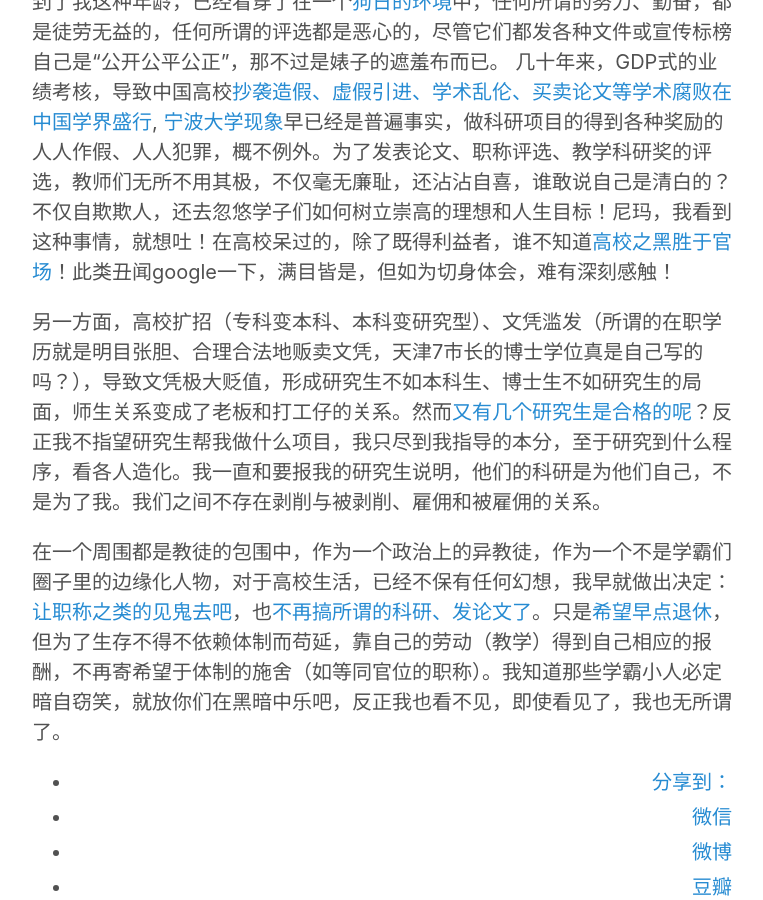
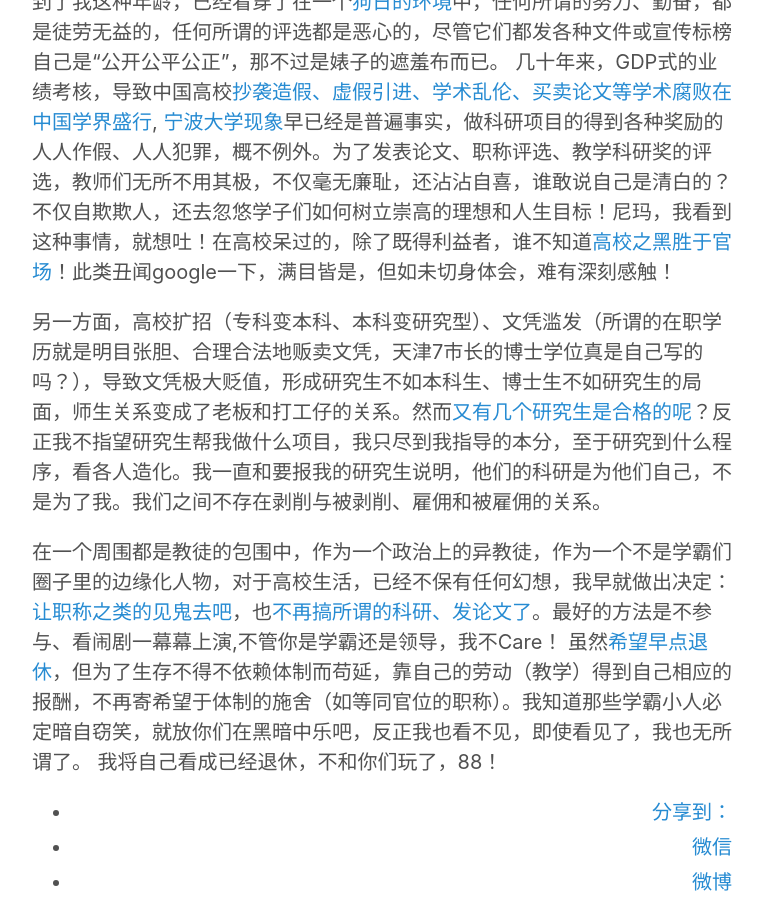
Before and after one commit to hwdong/hwdong-old.github.io, a Jekyll site: the page built from _posts/2014-01-10-不再参与任何科研项目，等待退休.md, in a window 1280 px wide and 900 px high, scrolled down 244 px. Shown: the whole window, without its empty margins (258-1021 px from the left). Built offline with Jekyll 4.4.1, drawn with Linux system fonts in a browser that asks for light colours; comment, search, counter and statistics services are not loaded.

Commit message:
no research

```diff
--- a/_posts/2014-01-10-不再参与任何科研项目，等待退休.md
+++ b/_posts/2014-01-10-不再参与任何科研项目，等待退休.md
@@ -6,8 +6,8 @@ comments: true
 
 到了我这种年龄，已经看穿了在一个[狗日的环境](http://hongweidong.tumblr.com/post/135088392991/%E8%BD%AC%E5%88%AB%E4%BA%86%E7%8B%97%E6%97%A5%E7%9A%84%E7%A7%91%E7%A0%94)中，任何所谓的努力、勤奋，都是徒劳无益的，任何所谓的评选都是恶心的，尽管它们都发各种文件或宣传标榜自己是“公开公平公正”，那不过是婊子的遮羞布而已。
 <!--more-->
-几十年来，GDP式的业绩考核，导致中国高校[抄袭造假、虚假引进、学术乱伦、买卖论文等学术腐败在中国学界盛行](http://hongweidong.tumblr.com/post/130716725416/%E4%BA%9A%E6%B4%B2%E5%91%A8%E5%88%8A%E4%B8%AD%E5%9B%BD%E5%AD%A6%E6%9C%AF%E8%85%90%E8%B4%A5%E5%B0%86%E5%8A%A8%E6%91%87%E5%9B%BD%E6%9C%AC), [宁波大学现象](http://hongweidong.tumblr.com/post/124407587451/%E5%9B%BD%E5%86%85%E9%AB%98%E6%A0%A1%E9%83%BD%E5%A6%82%E6%AD%A4%E5%AE%81%E6%B3%A2%E5%A4%A7%E5%AD%A6%E7%8E%B0%E8%B1%A1)早已经是普遍事实，做科研项目的得到各种奖励的人人作假、人人犯罪，概不例外。为了发表论文、职称评选、教学科研奖的评选，教师们无所不用其极，不仅毫无廉耻，还沾沾自喜，谁敢说自己是清白的？ 不仅自欺欺人，还去忽悠学子们如何树立崇高的理想和人生目标！尼玛，我看到这种事情，就想吐！在高校呆过的，除了既得利益者，谁不知道[高校之黑胜于官场](http://xcguan.net/2016/02/%E8%BE%9B%E5%85%81%E6%98%9F-%E4%B8%AD%E5%9B%BD%E9%AB%98%E6%A0%A1%E7%94%9F%E6%80%81%E4%B9%8B%E6%80%AA%E7%8E%B0%E7%8A%B6/)！此类丑闻google一下，满目皆是，但如为切身体会，难有深刻感触！
+几十年来，GDP式的业绩考核，导致中国高校[抄袭造假、虚假引进、学术乱伦、买卖论文等学术腐败在中国学界盛行](http://hongweidong.tumblr.com/post/130716725416/%E4%BA%9A%E6%B4%B2%E5%91%A8%E5%88%8A%E4%B8%AD%E5%9B%BD%E5%AD%A6%E6%9C%AF%E8%85%90%E8%B4%A5%E5%B0%86%E5%8A%A8%E6%91%87%E5%9B%BD%E6%9C%AC), [宁波大学现象](http://hongweidong.tumblr.com/post/124407587451/%E5%9B%BD%E5%86%85%E9%AB%98%E6%A0%A1%E9%83%BD%E5%A6%82%E6%AD%A4%E5%AE%81%E6%B3%A2%E5%A4%A7%E5%AD%A6%E7%8E%B0%E8%B1%A1)早已经是普遍事实，做科研项目的得到各种奖励的人人作假、人人犯罪，概不例外。为了发表论文、职称评选、教学科研奖的评选，教师们无所不用其极，不仅毫无廉耻，还沾沾自喜，谁敢说自己是清白的？ 不仅自欺欺人，还去忽悠学子们如何树立崇高的理想和人生目标！尼玛，我看到这种事情，就想吐！在高校呆过的，除了既得利益者，谁不知道[高校之黑胜于官场](http://xcguan.net/2016/02/%E8%BE%9B%E5%85%81%E6%98%9F-%E4%B8%AD%E5%9B%BD%E9%AB%98%E6%A0%A1%E7%94%9F%E6%80%81%E4%B9%8B%E6%80%AA%E7%8E%B0%E7%8A%B6/)！此类丑闻google一下，满目皆是，但如未切身体会，难有深刻感触！
 
 另一方面，高校扩招（专科变本科、本科变研究型）、文凭滥发（所谓的在职学历就是明目张胆、合理合法地贩卖文凭，天津7市长的博士学位真是自己写的吗？），导致文凭极大贬值，形成研究生不如本科生、博士生不如研究生的局面，师生关系变成了老板和打工仔的关系。然而[又有几个研究生是合格的呢](http://hongweidong.tumblr.com/post/114275359696/%E8%AF%BB%E7%A0%94%E7%9C%9F%E7%9A%84%E5%80%BC%E5%BE%97%E5%90%97)？反正我不指望研究生帮我做什么项目，我只尽到我指导的本分，至于研究到什么程序，看各人造化。我一直和要报我的研究生说明，他们的科研是为他们自己，不是为了我。我们之间不存在剥削与被剥削、雇佣和被雇佣的关系。
 
-在一个周围都是教徒的包围中，作为一个政治上的异教徒，作为一个不是学霸们圈子里的边缘化人物，对于高校生活，已经不保有任何幻想，我早就做出决定：[让职称之类的见鬼去吧](http://hongweidong.tumblr.com/post/120837004016/%E8%AE%A9%E8%81%8C%E7%A7%B0%E8%A7%81%E9%AC%BC%E5%8E%BB%E5%90%A7)，也[不再搞所谓的科研、发论文了](http://hongweidong.tumblr.com/post/120611746056/%E4%B8%8D%E5%86%8D%E5%81%9A%E4%BB%BB%E4%BD%95%E6%89%80%E8%B0%93%E7%9A%84%E7%A7%91%E7%A0%94%E5%8F%8A%E9%A1%B9%E7%9B%AE)。只是[希望早点退休](http://hongweidong.tumblr.com/post/128185917021/%E5%B8%8C%E6%9C%9B%E6%97%A9%E7%82%B9%E9%80%80%E4%BC%91)，但为了生存不得不依赖体制而苟延，靠自己的劳动（教学）得到自己相应的报酬，不再寄希望于体制的施舍（如等同官位的职称）。我知道那些学霸小人必定暗自窃笑，就放你们在黑暗中乐吧，反正我也看不见，即使看见了，我也无所谓了。
+在一个周围都是教徒的包围中，作为一个政治上的异教徒，作为一个不是学霸们圈子里的边缘化人物，对于高校生活，已经不保有任何幻想，我早就做出决定：[让职称之类的见鬼去吧](http://hongweidong.tumblr.com/post/120837004016/%E8%AE%A9%E8%81%8C%E7%A7%B0%E8%A7%81%E9%AC%BC%E5%8E%BB%E5%90%A7)，也[不再搞所谓的科研、发论文了](http://hongweidong.tumblr.com/post/120611746056/%E4%B8%8D%E5%86%8D%E5%81%9A%E4%BB%BB%E4%BD%95%E6%89%80%E8%B0%93%E7%9A%84%E7%A7%91%E7%A0%94%E5%8F%8A%E9%A1%B9%E7%9B%AE)。最好的方法是不参与、看闹剧一幕幕上演,不管你是学霸还是领导，我不Care！ 虽然[希望早点退休](http://hongweidong.tumblr.com/post/128185917021/%E5%B8%8C%E6%9C%9B%E6%97%A9%E7%82%B9%E9%80%80%E4%BC%91)，但为了生存不得不依赖体制而苟延，靠自己的劳动（教学）得到自己相应的报酬，不再寄希望于体制的施舍（如等同官位的职称）。我知道那些学霸小人必定暗自窃笑，就放你们在黑暗中乐吧，反正我也看不见，即使看见了，我也无所谓了。 我将自己看成已经退休，不和你们玩了，88！
```
